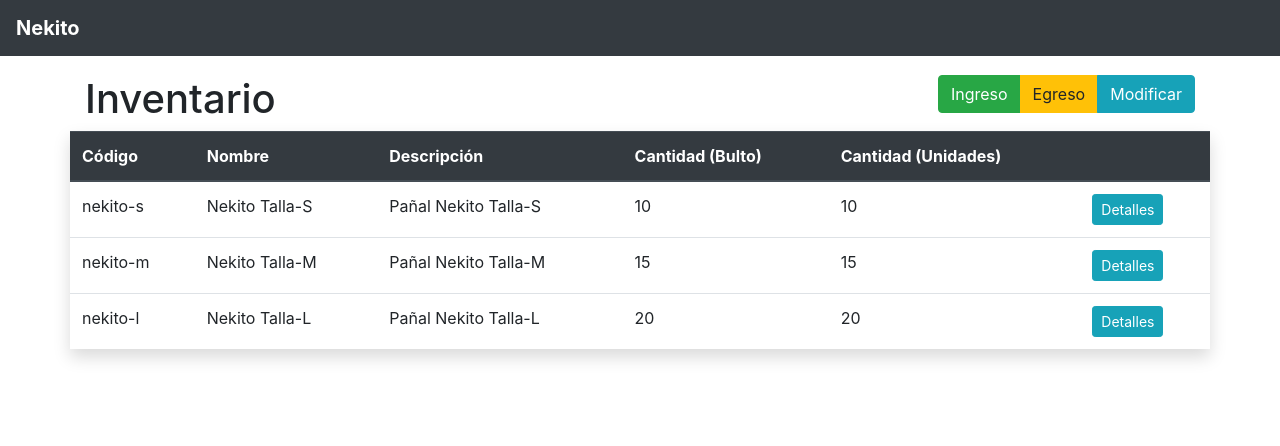
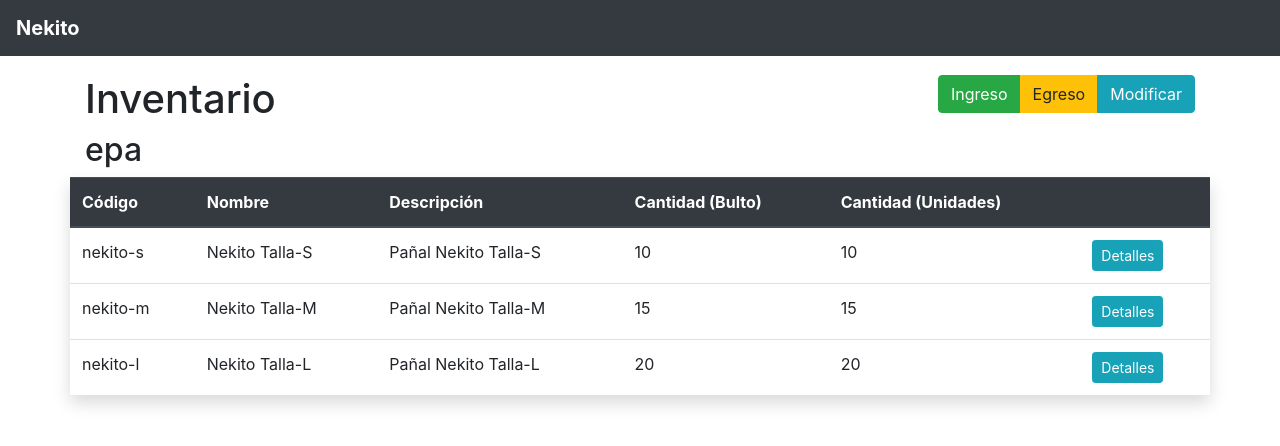
Before and after one commit to jesusThula/Nekito, an Angular app: page / in a window 1280 px wide. Shown: the top 446 px of the page. Built offline with nearby package versions, Linux system fonts and the light colour scheme.

Commit message:
nueva linea

```diff
--- a/src/app/components/inventario/inventario.component.html
+++ b/src/app/components/inventario/inventario.component.html
@@ -3,6 +3,7 @@
     <div class="row">
     <div class="col">
         <h1>Inventario</h1>
+        <h2>epa</h2>
     </div>
     <!--BOTONES DE INGRESO DE PRODUCTOS-->
     <div class="col">
```
